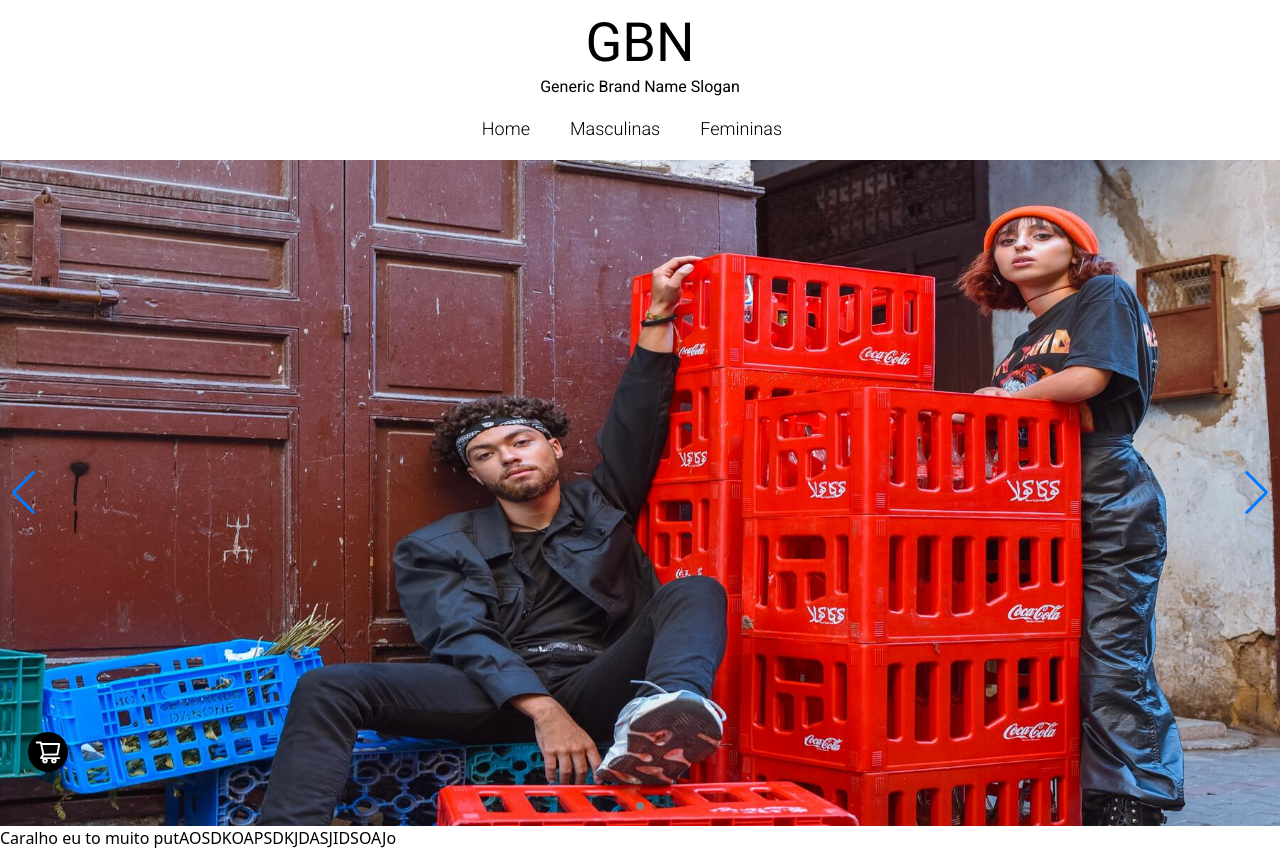
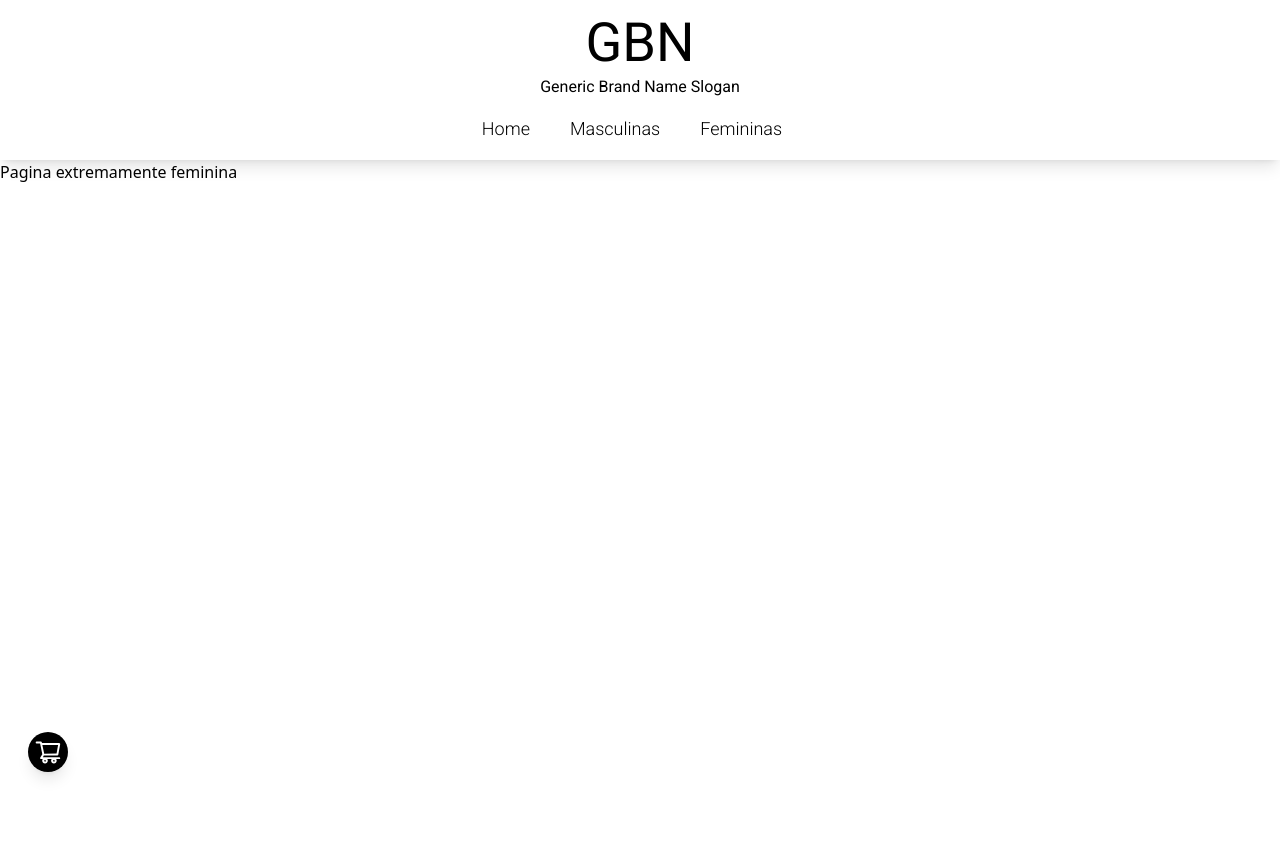
Before and after one commit to leonardommascarenhas/ShoppingCart, a React (Create React App) app: page /femininas in a window 1280 px wide. After the commit the page ends 800 px from the top, so only its background shows below. Built offline with nearby package versions, Linux system fonts and the light colour scheme.

Commit message:
Router bug fix

```diff
--- a/src/App.js
+++ b/src/App.js
@@ -1,11 +1,24 @@
+import { BrowserRouter, Routes, Route, Outlet } from "react-router-dom";
 import Header from "./Modules/Header/Header";
 import ShoppingCart from "./Components/ShoppingCart";
+import Home from "./Pages/Home";
+import Femininas from "./Pages/Femininas";
+import Masculinas from "./Pages/Masculinas";
 
 const App = () => {
-  <>
-    <ShoppingCart />
-    <Header />;
-  </>;
+  return (
+    <>
+      <BrowserRouter>
+        <ShoppingCart />
+        <Header />
+        <Routes>
+          <Route path="/" element={<Home />} />
+          <Route path="masculinas" element={<Masculinas />} />
+          <Route path="femininas" element={<Femininas />} />
+        </Routes>
+      </BrowserRouter>
+    </>
+  );
 };
 
 export default App;
--- a/src/Modules/Body/Body.js
+++ /dev/null
@@ -1,10 +0,0 @@
-import MainSlider from "../../Components/MainSlider";
-
-const Body = () => {
-  return (
-    <main>
-      <MainSlider />
-    </main>
-  );
-};
-export default Body;
--- a/src/Pages/Femininas.js
+++ b/src/Pages/Femininas.js
@@ -1,5 +1,5 @@
 const Femininas = () => {
-  return <div>Caralho eu to muito putAOSDKOAPSDKJDASJIDSOAJo</div>;
+  return <div>Pagina extremamente feminina</div>;
 };
 
 export default Femininas;
--- a/src/Pages/Home.js
+++ b/src/Pages/Home.js
@@ -1,14 +1,11 @@
 import Header from "../Modules/Header/Header";
 import ShoppingCart from "../Components/ShoppingCart";
-import Body from "../Modules/Body/Body";
-
+import MainSlider from "../Components/MainSlider";
 function Home() {
   return (
-    <div className="min-h-screen w-screen flex flex-col item-center">
-      <ShoppingCart />
-      <Header />
-      <Body />
-    </div>
+    <main className="mainSlider">
+      <MainSlider />
+    </main>
   );
 }
 
--- a/src/index.js
+++ b/src/index.js
@@ -1,20 +1,12 @@
 import React from "react";
 import ReactDOM from "react-dom/client";
-import { BrowserRouter, Routes, Route } from "react-router-dom";
+
 import "./index.css";
-import App from "./Pages/Home";
-import Home from "./Pages/Home";
-import Femininas from "./Pages/Femininas";
-import Masculinas from "./Pages/Masculinas";
+import App from "./App";
 
 const root = ReactDOM.createRoot(document.getElementById("root"));
 root.render(
-  <BrowserRouter>
+  <>
     <App />
-    <Routes>
-      <Route path="/" element={<Home />} />
-      <Route path="/masculinas" element={<Masculinas />} />
-      <Route path="/femininas" element={<Femininas />} />
-    </Routes>
-  </BrowserRouter>
+  </>
 );
```
